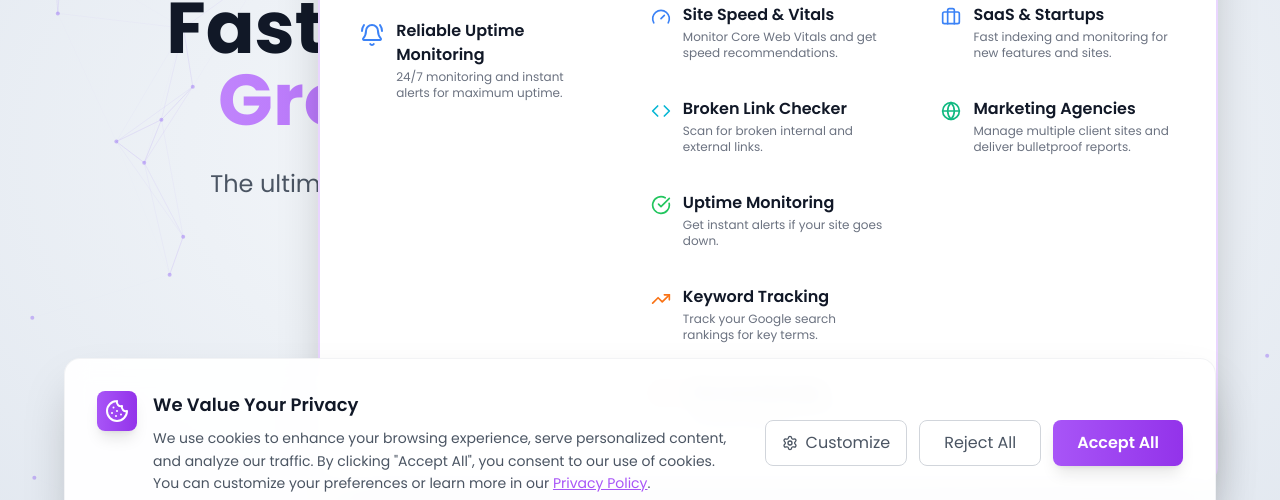
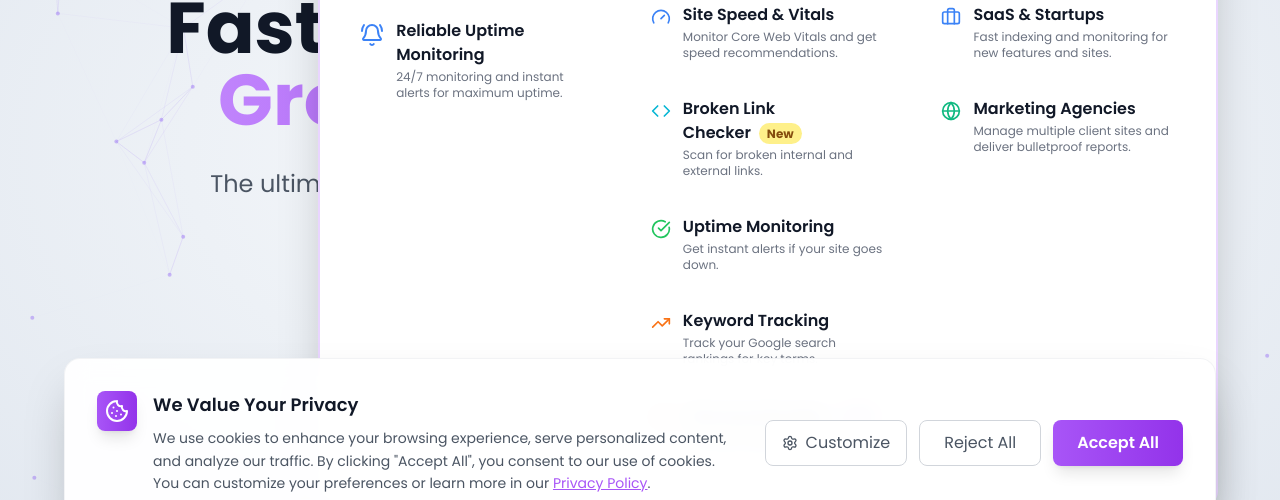
Before and after one commit to Baranidharan911/sitegrip-front, a Next.js app: page / in a window 1280 px wide. Shown: the part 248-748 px from the top of the page. Built offline with nearby package versions, Linux system fonts and the light colour scheme; no server answers.

Commit message:
Add 'New' and 'Beta' badges to select features in Features dropdown for emphasis

```diff
--- a/src/components/Home/NewHeader.tsx
+++ b/src/components/Home/NewHeader.tsx
@@ -21,10 +21,10 @@ const featuresDropdown = [
     items: [
       { icon: <FileText className="w-5 h-5 text-purple-500" />, title: 'On-Page SEO Analysis', desc: 'Analyze titles, meta descriptions, headers, and content quality.' },
       { icon: <Gauge className="w-5 h-5 text-blue-500" />, title: 'Site Speed & Vitals', desc: 'Monitor Core Web Vitals and get speed recommendations.' },
-      { icon: <Code className="w-5 h-5 text-cyan-500" />, title: 'Broken Link Checker', desc: 'Scan for broken internal and external links.' },
+      { icon: <Code className="w-5 h-5 text-cyan-500" />, title: 'Broken Link Checker', desc: 'Scan for broken internal and external links.', badge: 'New' },
       { icon: <CheckCircle className="w-5 h-5 text-green-500" />, title: 'Uptime Monitoring', desc: 'Get instant alerts if your site goes down.' },
       { icon: <TrendingUp className="w-5 h-5 text-orange-500" />, title: 'Keyword Tracking', desc: 'Track your Google search rankings for key terms.' },
-      { icon: <Grid className="w-5 h-5 text-red-500" />, title: 'Sitemap Manager', desc: 'Generate, validate, and submit your XML sitemap.' },
+      { icon: <Grid className="w-5 h-5 text-red-500" />, title: 'Sitemap Manager', desc: 'Generate, validate, and submit your XML sitemap.', badge: 'Beta' },
     ]
   },
   {
@@ -215,7 +215,11 @@ const NewHeader: React.FC = () => {
                           >
                             <span className="mt-1">{item.icon}</span>
                             <span className="flex flex-col">
-                              <span className="font-semibold text-gray-900 dark:text-white text-base group-hover:text-purple-700 dark:group-hover:text-purple-300">{item.title}</span>
+                              <span className="font-semibold text-gray-900 dark:text-white text-base group-hover:text-purple-700 dark:group-hover:text-purple-300">{item.title}
+  {item.badge && (
+    <span className={`ml-2 px-2 py-0.5 rounded-full text-xs font-bold align-middle ${item.badge === 'New' ? 'bg-yellow-200 text-yellow-800' : 'bg-purple-200 text-purple-800'}`}>{item.badge}</span>
+  )}
+</span>
                               <span className="text-xs text-gray-500 dark:text-gray-300 mt-0.5">{item.desc}</span>
                             </span>
                             {/* Optional badge example: */}
```
